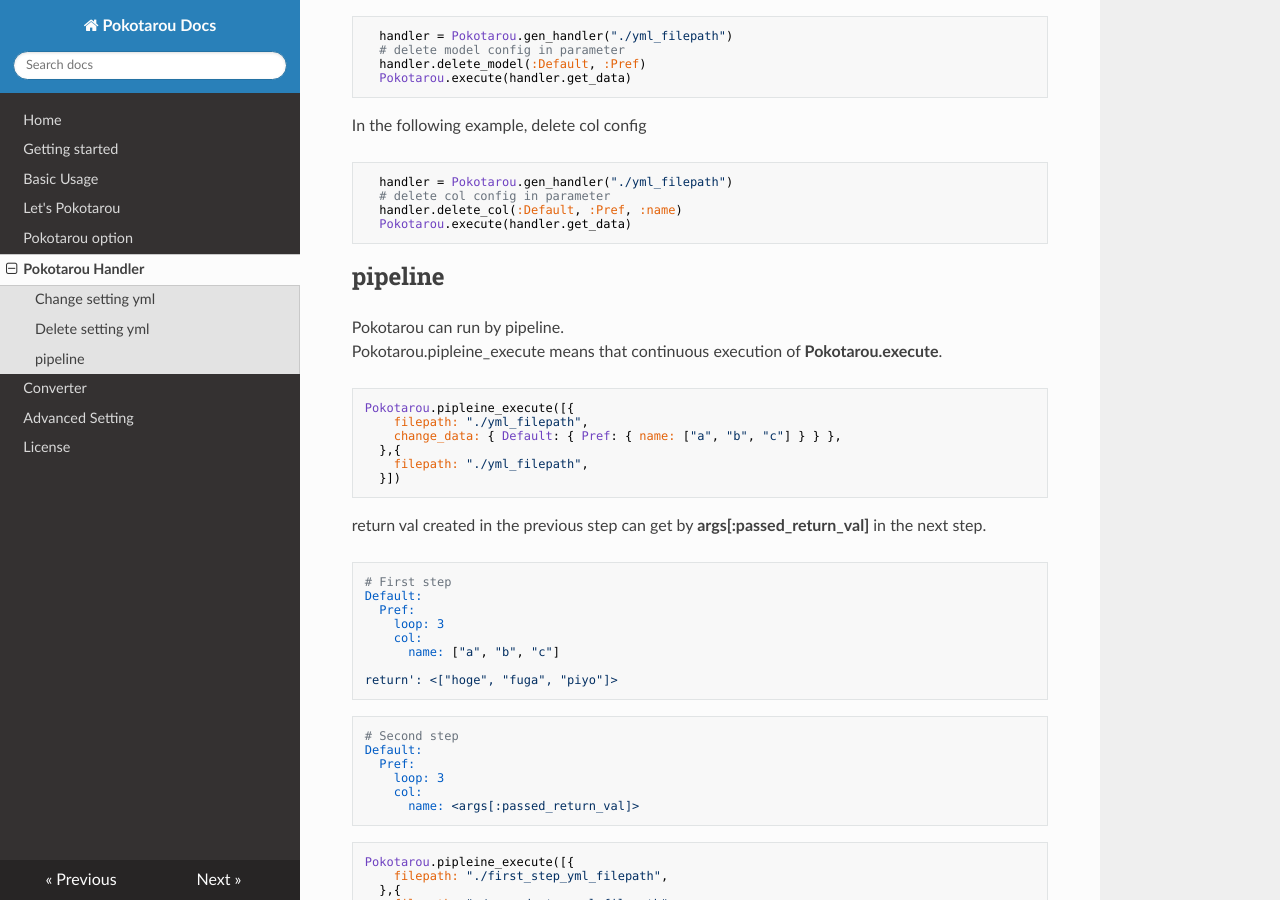
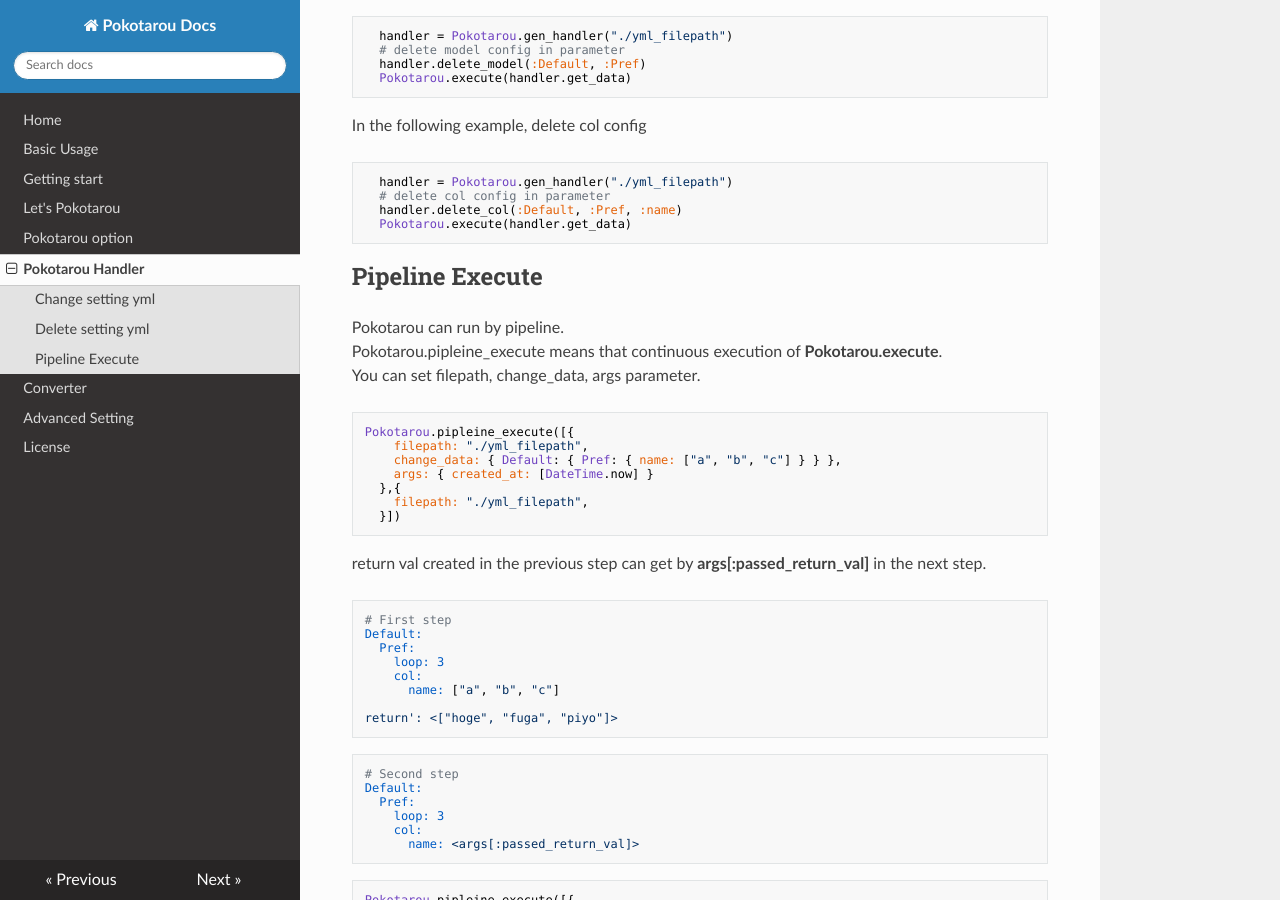
Before and after one commit to Kashiwara0205/PokotarouDocs, an MkDocs documentation site: the page built from docs/pokotarou_handler.md, in a window 1280 px wide and 900 px high, scrolled down 838 px. Built offline with MkDocs 1.6.1, drawn with Linux system fonts in a browser that asks for light colours; nearby versions of some CDN libraries.

Commit message:
Rename file's name

````diff
--- a/docs/page2.md
+++ b/docs/getting_start.md
@@ -1,4 +1,4 @@
-# Getting started
+# Getting start
 
 Please add this line to your Rails application's Gemfile
 
--- a/docs/page6.md
+++ b/docs/pokotarou_handler.md
@@ -55,14 +55,16 @@ In the following example, delete col config
   Pokotarou.execute(handler.get_data)
 ```
 
-## pipeline
+## Pipeline Execute
 Pokotarou can run by pipeline.
 Pokotarou.pipleine_execute means that continuous execution of __Pokotarou.execute__.
+You can set filepath, change_data, args parameter.
 
 ```ruby
 Pokotarou.pipleine_execute([{
     filepath: "./yml_filepath",
     change_data: { Default: { Pref: { name: ["a", "b", "c"] } } },
+    args: { created_at: [DateTime.now] }
   },{
     filepath: "./yml_filepath",
   }])
--- a/mkdocs.yml
+++ b/mkdocs.yml
@@ -1,2 +1,12 @@
 site_name: Pokotarou Docs
 theme: readthedocs
+nav:
+- 'index.md'
+- 'basic_usage.md'
+- 'getting_start.md'
+- 'lets_pokotarou.md'
+- 'pokotarou_option.md'
+- 'pokotarou_handler.md'
+- 'converter.md'
+- 'advanced_setting.md'
+- 'license.md'
````
Also changed, not shown: docs/advanced_setting.md (renamed from docs/page8.md), docs/basic_usage.md (renamed from docs/page3.md), docs/converter.md (renamed from docs/page7.md), docs/index.md (renamed from docs/page1.md), docs/lets_pokotarou.md (renamed from docs/page4.md), docs/license.md (renamed from docs/page9.md), docs/pokotarou_option.md (renamed from docs/page5.md).
